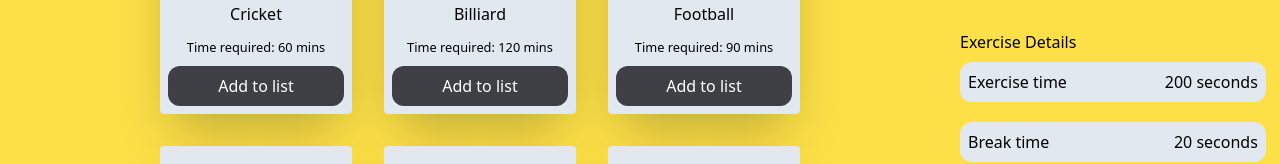
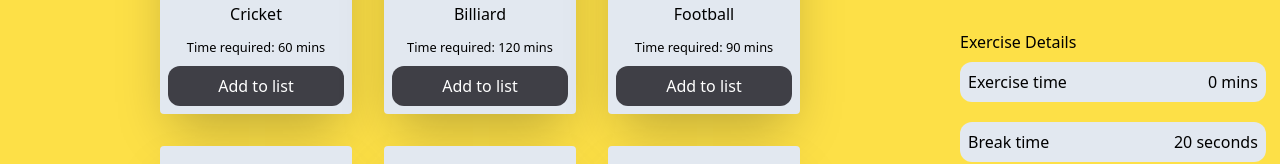
Before and after one commit to LHFahim/ultra-active-club, a React (Create React App) app: page / in a window 1280 px wide. Shown: the part 312-476 px from the top of the page. Built offline with nearby package versions, Linux system fonts and the light colour scheme.

Commit message:
implemented total time for each activity

```diff
--- a/src/components/Dashboard/Dashboard.js
+++ b/src/components/Dashboard/Dashboard.js
@@ -9,6 +9,7 @@ import Profile from '../Profile/Profile';
 
 const Dashboard = () => {
   const [sports, setSports] = useState([]);
+  const [exerciseTime, setExerciseTime] = useState(0);
 
   useEffect(() => {
     fetch('sports.json')
@@ -16,9 +17,8 @@ const Dashboard = () => {
       .then(data => setSports(data));
   }, []);
 
-  const handleBtnClick = sport => {
-    console.log('clicked ');
-    console.log(sport);
+  const handleBtnClick = selectedSport => {
+    setExerciseTime(exerciseTime + selectedSport.required_time);
   };
 
   return (
@@ -42,7 +42,7 @@ const Dashboard = () => {
       </section>
 
       <section>
-        <Profile />
+        <Profile exerciseTime={exerciseTime} />
       </section>
     </div>
   );
--- a/src/components/Profile/Profile.js
+++ b/src/components/Profile/Profile.js
@@ -1,7 +1,8 @@
-import React from "react";
-import image from "./img.jpg";
+import React from 'react';
+import image from './img.jpg';
 
-const Profile = () => {
+const Profile = ({ exerciseTime }) => {
+  console.log(exerciseTime);
   return (
     <div>
       <div className="flex space-x-5 mt-10">
@@ -55,7 +56,7 @@ const Profile = () => {
         <h4 className="mb-2">Exercise Details</h4>
         <div className="flex justify-between bg-slate-200 p-2 rounded-xl">
           <h4>Exercise time</h4>
-          <p>200 seconds</p>
+          <p>{exerciseTime} mins</p>
         </div>
         <div className="flex justify-between bg-slate-200 p-2 rounded-xl mt-5">
           <h4>Break time</h4>
```
